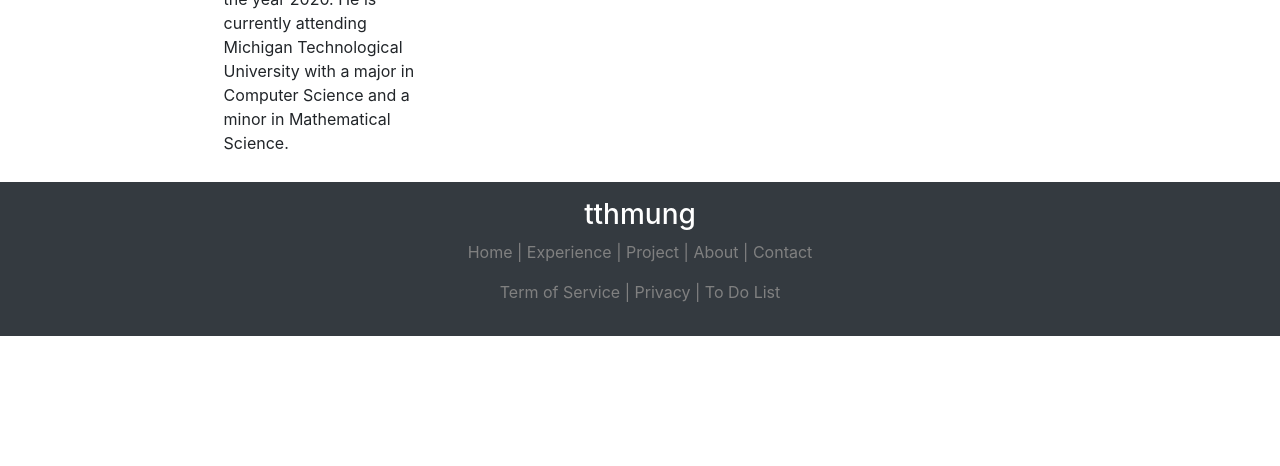
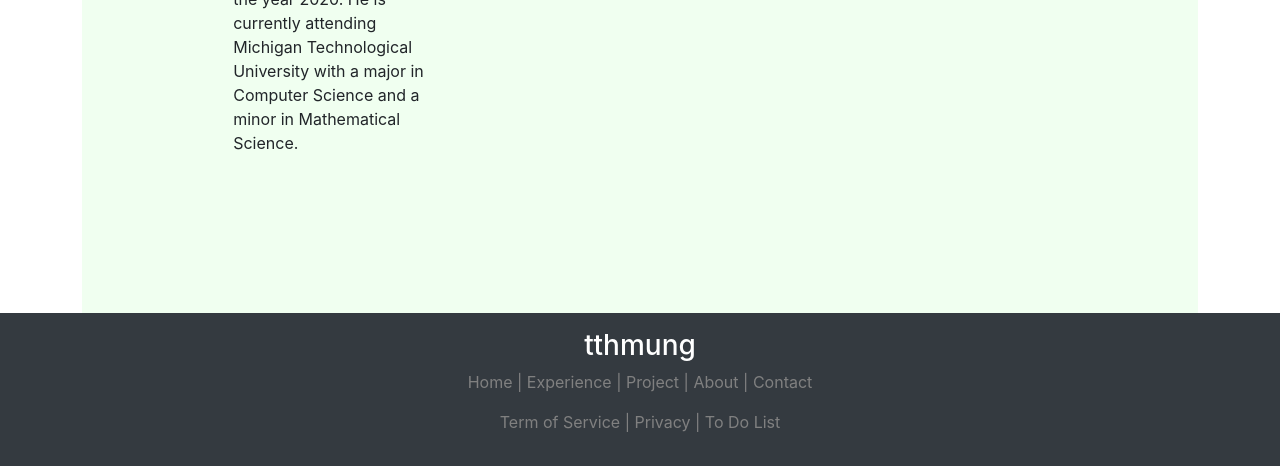
Before and after one commit to tthmung/DjangoProfile, a Django app: page /about/ in a window 1280 px wide. Shown: the part 579-1045 px from the top of the page. Before the commit the page ends 915 px from the top, so only its background shows below. Run offline with Django 4.2, Linux system fonts and the light colour scheme; some libraries are stand-ins or nearby versions.

Commit message:
Some code clean up

```diff
--- a/templates/about.html
+++ b/templates/about.html
@@ -2,8 +2,9 @@
 {% load static %}
 {% block content %}
 
-
-<div style="position: sticky; padding-top: 2%;">
+<!-- A container inside a container since didn't want to affect other pages-->
+<div class="container-lg" style="background-color: honeydew;">
+   <div style="position: sticky; padding-top: 2%; padding-bottom: 12%;">
    <!-- Justify center of flex about item and its pictures -->
    <div class="row" style="margin: 0; padding-right: 20%; padding-left: 10%; margin-bottom: 1%;">
       <div class="col">
@@ -81,4 +82,5 @@
 </div>
 
 
+</div>
 {% endblock %}
--- a/templates/base.html
+++ b/templates/base.html
@@ -17,16 +17,9 @@
       <script src="https://cdnjs.cloudflare.com/ajax/libs/popper.js/1.12.9/umd/popper.min.js" integrity="sha384-ApNbgh9B+Y1QKtv3Rn7W3mgPxhU9K/ScQsAP7hUibX39j7fakFPskvXusvfa0b4Q" crossorigin="anonymous"></script>
       <script src="https://maxcdn.bootstrapcdn.com/bootstrap/4.0.0/js/bootstrap.min.js" integrity="sha384-JZR6Spejh4U02d8jOt6vLEHfe/JQGiRRSQQxSfFWpi1MquVdAyjUar5+76PVCmYl" crossorigin="anonymous"></script>
       <script src="https://cdnjs.cloudflare.com/ajax/libs/object-fit-images/3.2.4/ofi.min.js"></script>
-      <!-- Favicons -->
-      <link rel="apple-touch-icon" href="/docs/5.1/assets/img/favicons/apple-touch-icon.png" sizes="180x180">
-      <link rel="icon" href="/docs/5.1/assets/img/favicons/favicon-32x32.png" sizes="32x32" type="image/png">
-      <link rel="icon" href="/docs/5.1/assets/img/favicons/favicon-16x16.png" sizes="16x16" type="image/png">
-      <link rel="manifest" href="/docs/5.1/assets/img/favicons/manifest.json">
-      <link rel="mask-icon" href="/docs/5.1/assets/img/favicons/safari-pinned-tab.svg" color="#7952b3">
-      <link rel="icon" href="/docs/5.1/assets/img/favicons/favicon.ico">
+
       <meta name="theme-color" content="#7952b3">
       <!-- Custom styles for this template -->
-      <link href="sticky-footer-navbar.css" rel="stylesheet">
    </head>
    <style type="text/css">
       html {
--- a/templates/project.html
+++ b/templates/project.html
@@ -44,11 +44,6 @@
                   {% endfor %}
                </div>
                {% if pid.proj_pics.count != 1 %}
-               <ol class="carousel-indicators {{ forloop.counter }}">
-                  {% for pic in pid.proj_pics.all %}
-                  <li data-target="#{{ forloop.counter }} project_carousel" data-slide-to="{{ forloop.counter0 }}" {% if forloop.first %} class="active" {% endif %}></li>
-                  {% endfor %}
-               </ol>
                <a class="carousel-control-prev {{ forloop.counter }}" href="#{{ forloop.counter }} project_carousel" role="button" data-slide="prev">
                <span class="carousel-control-prev-icon {{ forloop.counter }}" aria-hidden="true"></span>
                <span class="sr-only">Previous</span>
--- a/templates/work.html
+++ b/templates/work.html
@@ -50,11 +50,6 @@
                   {% endfor %}
                </div>
                {% if item.exp_pics.count != 1 %}
-               <ol class="carousel-indicators {{ forloop.counter }}">
-                  {% for img in item.exp_pics.all %}
-                  <li data-target="#{{ forloop.counter }} experience_carousel" data-slide-to="{{ forloop.counter0 }}" {% if forloop.first %} class="active" {% endif %}></li>
-                  {% endfor %}
-               </ol>
                <a class="carousel-control-prev {{ forloop.counter }}" href="#{{ forloop.counter }} experience_carousel" role="button" data-slide="prev">
                <span class="carousel-control-prev-icon {{ forloop.counter }}" aria-hidden="true"></span>
                <span class="sr-only">Previous</span>
```
Also changed, not shown: README.md.
